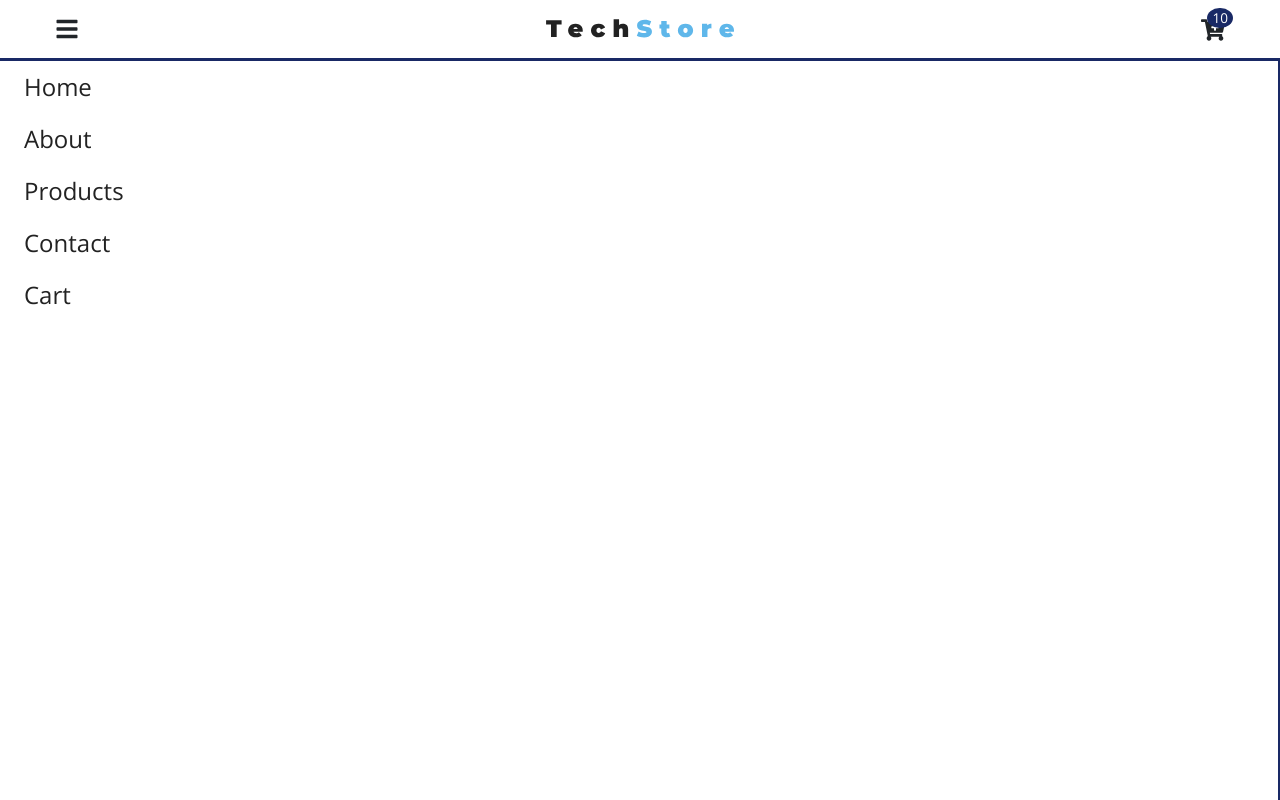
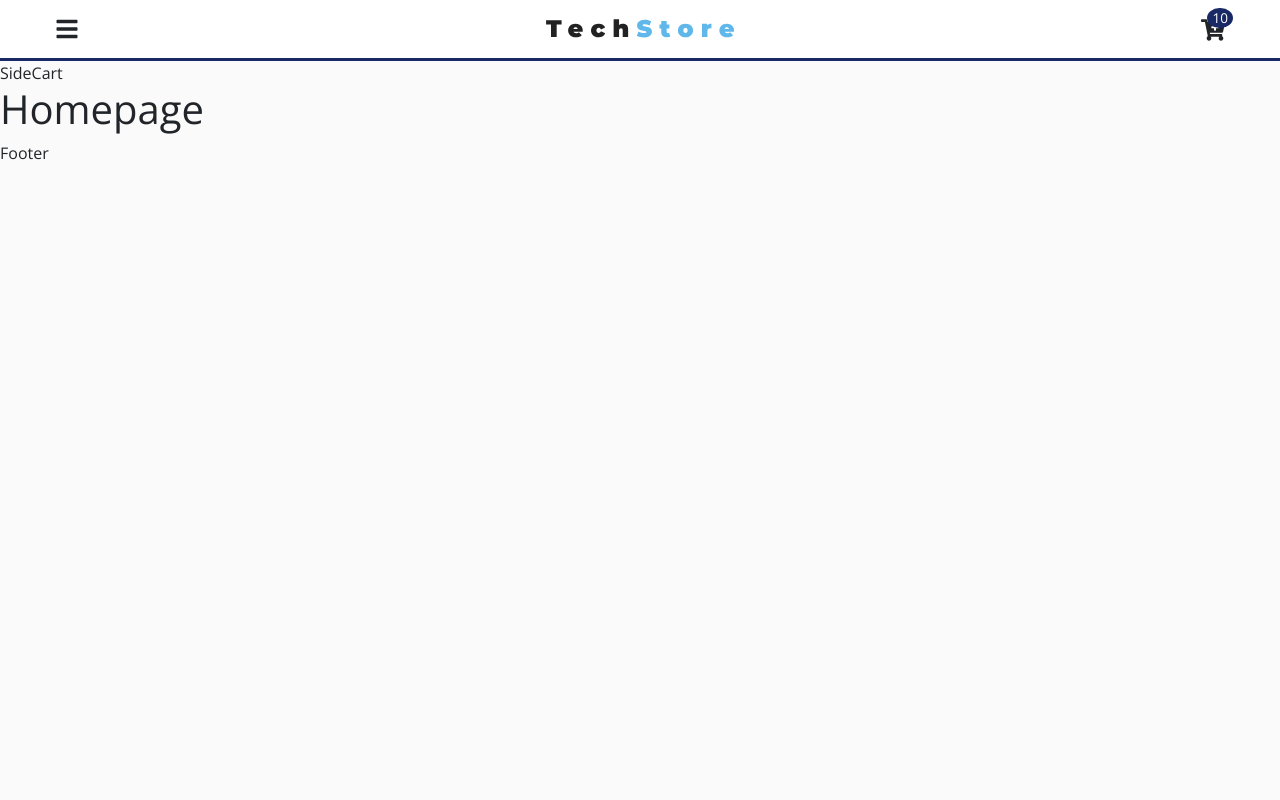
Before and after one commit to femmor/techazon, a React (Create React App) app: page / in a window 1280 px wide. Built offline with nearby package versions, Linux system fonts and the light colour scheme.

Commit message:
completed the sidebar functionality

```diff
--- a/src/components/Sidebar.jsx
+++ b/src/components/Sidebar.jsx
@@ -9,12 +9,12 @@ const Sidebar = () => {
             {value => {
                 const { links, sidebarOpen, handleSidebar } = value
                 return (
-                    <SideWrapper>
+                    <SideWrapper show={sidebarOpen}>
                             <ul>
                             {links.map(link => {
                                     return(
                                         <li key={link.id} >
-                                            <Link to={link.path} className="sidebar-link">{link.text}</Link>
+                                            <Link to={link.path} className="sidebar-link" onClick={handleSidebar}>{link.text}</Link>
                                         </li>
                                     )
                                 })}
@@ -36,6 +36,7 @@ const SideWrapper = styled.nav`
     z-index: 1;
     border-right: 2px solid var(--primary-color);
     transition: var(--mainTransition);
+    transform: ${props => (props.show ? 'translateX(0)' : 'translateX(-100%)')};
 
     ul {
         list-style-type: none;
@@ -49,10 +50,18 @@ const SideWrapper = styled.nav`
         text-transform: capitalize;
         padding: 0.5rem 1.5rem;
         background: transparent;
+        transition: var(--mainTransition);
     }
 
     .sidebar-link:hover {
         text-decoration: none;
+        background: var(--primary-color);
+        color: var(--mainWhite);
+        padding: 0.5rem 1.5rem 0.5rem 2.5rem;
+    }
+
+    @media (min-width:576px) {
+        width: 20rem;
     }
 `
 
```
